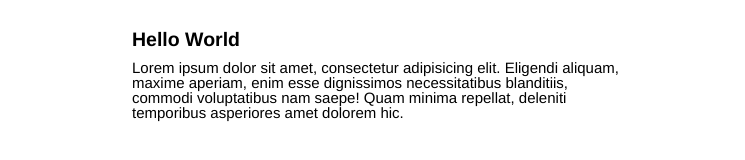
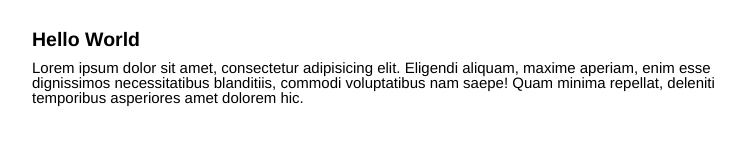
Before and after one commit to duivvv/fffast, a website: page template/base/index.html in a window 1280 px wide. Shown: the whole page, without its empty margins (258-1003 px from the left). Drawn offline with nearby package versions, Linux system fonts and the light colour scheme; files that its build step writes are made by us from their sources.

Commit message:
same width

```diff
--- a/package.json
+++ b/package.json
@@ -1,6 +1,6 @@
 {
   "name": "fffast",
-  "version": "1.5.2",
+  "version": "1.5.3",
   "description": "fffast basic ES6 and postcss experimentation folder without all the node_modules hassle",
   "main": "./src/fffast.js",
   "scripts": {
--- a/template/css/_less/style.less
+++ b/template/css/_less/style.less
@@ -10,7 +10,7 @@ body {
 main {
   .center;
   font-size: 1.5em;
-  width: 500px;
+  width: 700px;
   padding-top: 30px;
 }
 
--- a/template/css/_sass/style.sass
+++ b/template/css/_sass/style.sass
@@ -10,7 +10,7 @@ body
 main
   +center
   font-size: 1.5em
-  width: 500px
+  width: 700px
   padding-top: 30px
 
 
--- a/template/css/_scss/style.scss
+++ b/template/css/_scss/style.scss
@@ -10,7 +10,7 @@ body {
 main {
   @include center;
   font-size: 1.5em;
-  width: 500px;
+  width: 700px;
   padding-top: 30px;
 }
 
```
Also changed, not shown: README.md, template/css/_postcss/style.css.
